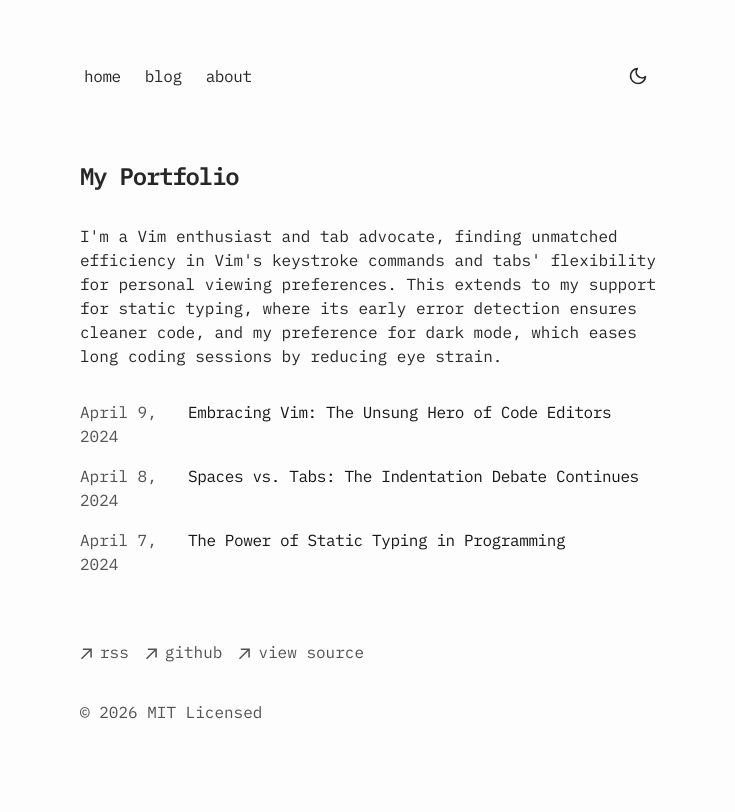
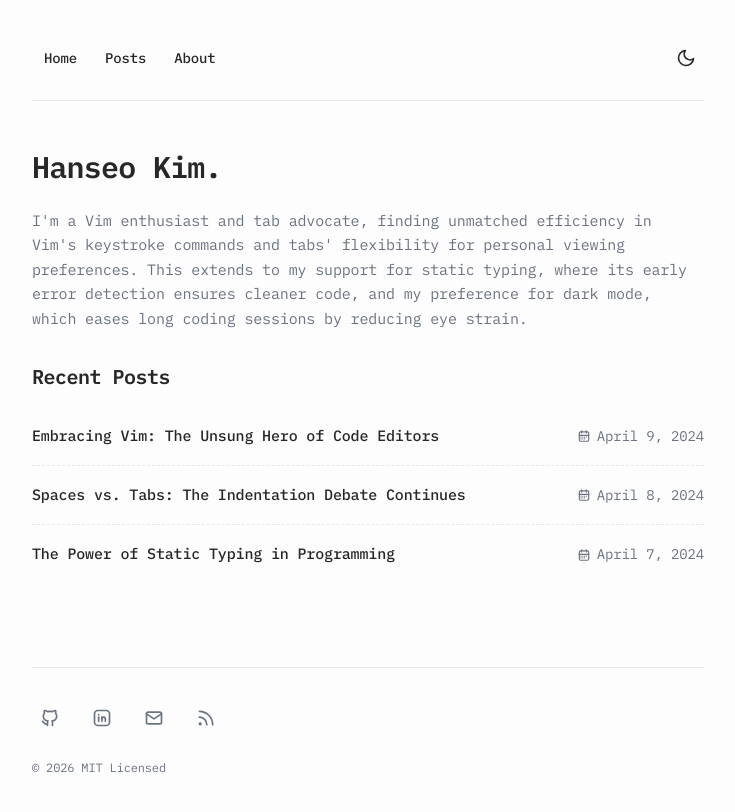
Before and after one commit to seueooo/blog, a Next.js app: page / in a window 1280 px wide. Shown: the top 812 px of the page, without its empty margins (272-1007 px from the left). Built offline with nearby package versions, Linux system fonts and the light colour scheme.

Commit message:
스타일 개편

```diff
--- a/app/blog/page.tsx
+++ b/app/blog/page.tsx
@@ -8,7 +8,9 @@ export const metadata = {
 export default function Page() {
   return (
     <section>
-      <h1 className="font-semibold text-2xl mb-8 tracking-tighter">My Blog</h1>
+      <h1 className="font-semibold text-3xl mb-6 tracking-tight" style={{ color: 'var(--foreground)' }}>
+        All Posts
+      </h1>
       <BlogPosts />
     </section>
   )
--- a/app/components/footer.tsx
+++ b/app/components/footer.tsx
@@ -1,59 +1,129 @@
-function ArrowIcon() {
+function GitHubIcon() {
   return (
     <svg
-      width="12"
-      height="12"
-      viewBox="0 0 12 12"
+      xmlns="http://www.w3.org/2000/svg"
+      width="20"
+      height="20"
+      viewBox="0 0 24 24"
       fill="none"
-      xmlns="http://www.w3.org/2000/svg"
+      stroke="currentColor"
+      strokeWidth="2"
+      strokeLinecap="round"
+      strokeLinejoin="round"
     >
-      <path
-        d="M2.07102 11.3494L0.963068 10.2415L9.2017 1.98864H2.83807L2.85227 0.454545H11.8438V9.46023H10.2955L10.3097 3.09659L2.07102 11.3494Z"
-        fill="currentColor"
-      />
+      <path stroke="none" d="M0 0h24v24H0z" fill="none" />
+      <path d="M9 19c-4.3 1.4 -4.3 -2.5 -6 -3m12 5v-3.5c0 -1 .1 -1.4 -.5 -2c2.8 -.3 5.5 -1.4 5.5 -6a4.6 4.6 0 0 0 -1.3 -3.2a4.2 4.2 0 0 0 -.1 -3.2s-1.1 -.3 -3.5 1.3a12.3 12.3 0 0 0 -6.2 0c-2.4 -1.6 -3.5 -1.3 -3.5 -1.3a4.2 4.2 0 0 0 -.1 3.2a4.6 4.6 0 0 0 -1.3 3.2c0 4.6 2.7 5.7 5.5 6c-.6 .6 -.6 1.2 -.5 2v3.5" />
     </svg>
   )
 }
 
+function LinkedInIcon() {
+  return (
+    <svg
+      xmlns="http://www.w3.org/2000/svg"
+      width="20"
+      height="20"
+      viewBox="0 0 24 24"
+      fill="none"
+      stroke="currentColor"
+      strokeWidth="2"
+      strokeLinecap="round"
+      strokeLinejoin="round"
+    >
+      <path stroke="none" d="M0 0h24v24H0z" fill="none" />
+      <path d="M8 11v5" />
+      <path d="M8 8v.01" />
+      <path d="M12 16v-5" />
+      <path d="M16 16v-3a2 2 0 1 0 -4 0" />
+      <path d="M3 7a4 4 0 0 1 4 -4h10a4 4 0 0 1 4 4v10a4 4 0 0 1 -4 4h-10a4 4 0 0 1 -4 -4z" />
+    </svg>
+  )
+}
+
+function MailIcon() {
+  return (
+    <svg
+      xmlns="http://www.w3.org/2000/svg"
+      width="20"
+      height="20"
+      viewBox="0 0 24 24"
+      fill="none"
+      stroke="currentColor"
+      strokeWidth="2"
+      strokeLinecap="round"
+      strokeLinejoin="round"
+    >
+      <path stroke="none" d="M0 0h24v24H0z" fill="none" />
+      <path d="M3 7a2 2 0 0 1 2 -2h14a2 2 0 0 1 2 2v10a2 2 0 0 1 -2 2h-14a2 2 0 0 1 -2 -2v-10z" />
+      <path d="M3 7l9 6l9 -6" />
+    </svg>
+  )
+}
+
+function RssIcon() {
+  return (
+    <svg
+      xmlns="http://www.w3.org/2000/svg"
+      width="20"
+      height="20"
+      viewBox="0 0 24 24"
+      fill="none"
+      stroke="currentColor"
+      strokeWidth="2"
+      strokeLinecap="round"
+      strokeLinejoin="round"
+    >
+      <path stroke="none" d="M0 0h24v24H0z" fill="none" />
+      <path d="M5 19m-1 0a1 1 0 1 0 2 0a1 1 0 1 0 -2 0" />
+      <path d="M4 4a16 16 0 0 1 16 16" />
+      <path d="M4 11a9 9 0 0 1 9 9" />
+    </svg>
+  )
+}
+
+const socialLinks = [
+  {
+    name: 'GitHub',
+    href: 'https://github.com/seueooo',
+    icon: GitHubIcon,
+  },
+  {
+    name: 'LinkedIn',
+    href: 'https://www.linkedin.com/in/hanseo-kim-1a4434133/',
+    icon: LinkedInIcon,
+  },
+  {
+    name: 'Email',
+    href: 'mailto:yds06206@naver.com',
+    icon: MailIcon,
+  },
+  {
+    name: 'RSS',
+    href: '/rss',
+    icon: RssIcon,
+  },
+]
+
 export default function Footer() {
   return (
-    <footer className="mb-16">
-      <ul className="font-sm mt-8 flex flex-col space-x-0 space-y-2 text-neutral-600 md:flex-row md:space-x-4 md:space-y-0 dark:text-neutral-300">
-        <li>
+    <footer className="mt-auto border-t pt-8 pb-16" style={{ borderColor: 'var(--border)' }}>
+      <div className="flex items-center gap-4">
+        {socialLinks.map((link) => (
           <a
-            className="flex items-center transition-all hover:text-neutral-800 dark:hover:text-neutral-100"
-            rel="noopener noreferrer"
-            target="_blank"
-            href="/rss"
+            key={link.name}
+            href={link.href}
+            target={link.href.startsWith('http') ? '_blank' : undefined}
+            rel={link.href.startsWith('http') ? 'noopener noreferrer' : undefined}
+            className="p-2 rounded-md transition-colors no-underline hover:bg-[var(--card-muted)]"
+            style={{ color: 'var(--muted-foreground)' }}
+            aria-label={link.name}
+            title={link.name}
           >
-            <ArrowIcon />
-            <p className="ml-2 h-7">rss</p>
+            <link.icon />
           </a>
-        </li>
-        <li>
-          <a
-            className="flex items-center transition-all hover:text-neutral-800 dark:hover:text-neutral-100"
-            rel="noopener noreferrer"
-            target="_blank"
-            href="https://github.com/vercel/next.js"
-          >
-            <ArrowIcon />
-            <p className="ml-2 h-7">github</p>
-          </a>
-        </li>
-        <li>
-          <a
-            className="flex items-center transition-all hover:text-neutral-800 dark:hover:text-neutral-100"
-            rel="noopener noreferrer"
-            target="_blank"
-            href="https://vercel.com/templates/next.js/portfolio-starter-kit"
-          >
-            <ArrowIcon />
-            <p className="ml-2 h-7">view source</p>
-          </a>
-        </li>
-      </ul>
-      <p className="mt-8 text-neutral-600 dark:text-neutral-300">
+        ))}
+      </div>
+      <p className="mt-6 text-xs" style={{ color: 'var(--muted-foreground)' }}>
         © {new Date().getFullYear()} MIT Licensed
       </p>
     </footer>
--- a/app/components/nav.tsx
+++ b/app/components/nav.tsx
@@ -3,40 +3,39 @@ import { ThemeToggle } from './theme-toggle'
 
 const navItems = {
   '/': {
-    name: 'home',
+    name: 'Home',
   },
   '/blog': {
-    name: 'blog',
+    name: 'Posts',
   },
   '/about': {
-    name: 'about',
+    name: 'About',
   },
 }
 
 export function Navbar() {
   return (
-    <aside className="-ml-[8px] mb-16 tracking-tight">
-      <div className="lg:sticky lg:top-20">
+    <header className="mb-12 border-b pb-6" style={{ borderColor: 'var(--border)' }}>
       <nav
-          className="flex flex-row items-center justify-between relative px-0 pb-0 fade md:overflow-auto scroll-pr-6 md:relative"
+        className="flex flex-row items-center justify-between"
         id="nav"
       >
-          <div className="flex flex-row space-x-0">
+        <ul className="flex flex-row gap-1 list-none p-0 m-0">
           {Object.entries(navItems).map(([path, { name }]) => {
             return (
+              <li key={path}>
                 <Link
-                  key={path}
                   href={path}
-                  className="transition-all flex align-middle relative py-1 px-2 m-1 hover:opacity-70"
+                  className="px-3 py-1.5 text-sm font-medium no-underline rounded-md transition-colors hover:bg-[var(--card-muted)]"
                 >
                   {name}
                 </Link>
+              </li>
             )
           })}
-          </div>
+        </ul>
         <ThemeToggle />
       </nav>
-      </div>
-    </aside>
+    </header>
   )
 }
--- a/app/components/posts.tsx
+++ b/app/components/posts.tsx
@@ -1,11 +1,40 @@
 import Link from 'next/link'
 import { formatDate, getBlogPosts } from 'app/blog/utils'
+
+function CalendarIcon() {
+  return (
+    <svg
+      xmlns="http://www.w3.org/2000/svg"
+      width="14"
+      height="14"
+      viewBox="0 0 24 24"
+      fill="none"
+      stroke="currentColor"
+      strokeWidth="2"
+      strokeLinecap="round"
+      strokeLinejoin="round"
+    >
+      <path stroke="none" d="M0 0h24v24H0z" fill="none" />
+      <path d="M4 7a2 2 0 0 1 2 -2h12a2 2 0 0 1 2 2v12a2 2 0 0 1 -2 2h-12a2 2 0 0 1 -2 -2v-12z" />
+      <path d="M16 3v4" />
+      <path d="M8 3v4" />
+      <path d="M4 11h16" />
+      <path d="M7 14h.013" />
+      <path d="M10.01 14h.005" />
+      <path d="M13.01 14h.005" />
+      <path d="M16.015 14h.005" />
+      <path d="M13.015 17h.005" />
+      <path d="M7.01 17h.005" />
+      <path d="M10.01 17h.005" />
+    </svg>
+  )
+}
 
 export function BlogPosts() {
   let allBlogs = getBlogPosts()
 
   return (
-    <div>
+    <ul className="list-none p-0 m-0">
       {allBlogs
         .sort((a, b) => {
           if (
@@ -16,21 +45,21 @@ export function BlogPosts() {
           return 1
         })
         .map((post) => (
-          <Link
-            key={post.slug}
-            className="flex flex-col space-y-1 mb-4"
-            href={`/blog/${post.slug}`}
-          >
-            <div className="w-full flex flex-col md:flex-row space-x-0 md:space-x-2">
-              <p className="text-neutral-600 dark:text-neutral-400 w-[100px] tabular-nums">
+          <li key={post.slug} className="post-item">
+            <Link
+              href={`/blog/${post.slug}`}
+              className="flex flex-col gap-1 no-underline md:flex-row md:items-center md:justify-between"
+            >
+              <span className="post-title">
+                {post.metadata.title}
+              </span>
+              <span className="post-date flex items-center gap-1.5 shrink-0">
+                <CalendarIcon />
                 {formatDate(post.metadata.publishedAt, false)}
-              </p>
-              <p className="text-neutral-900 dark:text-neutral-100 tracking-tight">
-                {post.metadata.title}
-              </p>
-            </div>
-          </Link>
+              </span>
+            </Link>
+          </li>
         ))}
-    </div>
+    </ul>
   )
 }
--- a/app/components/theme-toggle.tsx
+++ b/app/components/theme-toggle.tsx
@@ -28,8 +28,9 @@ export function ThemeToggle() {
   return (
     <button
       onClick={toggleTheme}
-      className="p-2 hover:opacity-70 rounded-lg transition-colors"
+      className="p-2 rounded-md transition-colors hover:bg-[var(--card-muted)]"
       aria-label={`Switch to ${theme === 'light' ? 'dark' : 'light'} mode`}
+      style={{ color: 'var(--foreground)' }}
     >
       {theme === 'light' ? (
         <svg
--- a/app/global.css
+++ b/app/global.css
@@ -2,13 +2,18 @@
 
 @custom-variant dark (&:where([data-theme="dark"], [data-theme="dark"] *));
 
+/* ===== AstroPaper-Inspired Theme ===== */
 :root,
 html[data-theme="light"] {
   --background: #fdfdfd;
   --foreground: #282728;
-  --accent: #006cac;
-  --muted: #e6e6e6;
-  --border: #ece9e9;
+  --accent: #0369a1;
+  --accent-hover: #0284c7;
+  --muted: #9ca3af;
+  --muted-foreground: #6b7280;
+  --border: #e5e7eb;
+  --card: #f9fafb;
+  --card-muted: #f3f4f6;
 
   --sh-class: #2d5e9d;
   --sh-identifier: #354150;
@@ -22,14 +27,18 @@ html[data-theme="light"] {
 }
 
 html[data-theme="dark"] {
-  --background: #212737;
-  --foreground: #eaedf3;
-  --accent: #ff6b01;
-  --muted: #343f60;
-  --border: #ab4b08;
+  --background: #181a1b;
+  --foreground: #e4e4e7;
+  --accent: #38bdf8;
+  --accent-hover: #7dd3fc;
+  --muted: #52525b;
+  --muted-foreground: #a1a1aa;
+  --border: #3f3f46;
+  --card: #27272a;
+  --card-muted: #1f1f22;
 
   --sh-class: #4c97f8;
-  --sh-identifier: white;
+  --sh-identifier: #e4e4e7;
   --sh-keyword: #f47067;
   --sh-string: #0fa295;
 
@@ -39,7 +48,7 @@ html[data-theme="dark"] {
 * {
   border-color: var(--border);
   outline-color: var(--accent);
-  scrollbar-width: auto;
+  scrollbar-width: thin;
   scrollbar-color: var(--muted) transparent;
 }
 
@@ -53,6 +62,9 @@ body {
   background-color: var(--background);
   color: var(--foreground);
   font-family: var(--font-ibm-plex-mono), monospace;
+  font-size: 0.9375rem;
+  line-height: 1.75;
+  letter-spacing: -0.01em;
 }
 
 ::selection {
@@ -60,9 +72,18 @@ body {
   color: var(--background);
 }
 
+a {
+  color: var(--foreground);
+  transition: color 0.15s ease-in-out;
+}
+
+a:hover {
+  color: var(--accent);
+}
+
 a:focus-visible,
 button:focus-visible {
-  @apply outline-offset-1 outline-2 outline-dashed no-underline;
+  @apply outline-offset-2 outline-2 outline-dashed no-underline;
   outline-color: var(--accent);
 }
 
@@ -72,11 +93,53 @@ button:not(:disabled),
 }
 
 .active-nav {
-  @apply underline decoration-wavy decoration-2 underline-offset-8;
+  color: var(--accent);
+  text-decoration: underline;
+  text-decoration-style: dashed;
+  text-decoration-thickness: 1px;
+  text-underline-offset: 6px;
 }
 
 :target {
   scroll-margin-block: 1rem;
+}
+
+/* ===== Section Headings ===== */
+h1, h2, h3, h4, h5, h6 {
+  color: var(--foreground);
+  font-weight: 600;
+  letter-spacing: -0.025em;
+}
+
+/* ===== Post List Item Styling ===== */
+.post-item {
+  border-bottom: 1px dashed var(--border);
+  padding-block: 1rem;
+}
+
+.post-item:last-child {
+  border-bottom: none;
+}
+
+.post-title {
+  color: var(--foreground);
+  font-weight: 500;
+  text-decoration: none;
+  transition: color 0.15s ease-in-out;
+}
+
+.post-item:hover .post-title {
+  color: var(--accent);
+  text-decoration: underline;
+  text-decoration-style: dashed;
+  text-underline-offset: 4px;
+  text-decoration-thickness: 1px;
+}
+
+.post-date {
+  color: var(--muted-foreground);
+  font-size: 0.875rem;
+  font-variant-numeric: tabular-nums;
 }
 
 /* ===== Typography Styles ===== */
--- a/app/layout.tsx
+++ b/app/layout.tsx
@@ -72,10 +72,12 @@ export default function RootLayout({
           }}
         />
       </head>
-      <body className="antialiased max-w-xl mx-4 mt-8 lg:mx-auto">
-        <main className="flex-auto min-w-0 mt-6 flex flex-col px-2 md:px-0">
+      <body className="antialiased max-w-2xl mx-4 mt-10 lg:mx-auto">
+        <main className="flex-auto min-w-0 flex flex-col px-2 md:px-0">
           <Navbar />
-          {children}
+          <div className="flex-1">
+            {children}
+          </div>
           <Footer />
           <Analytics />
           <SpeedInsights />
--- a/app/not-found.tsx
+++ b/app/not-found.tsx
@@ -1,10 +1,12 @@
 export default function NotFound() {
   return (
     <section>
-      <h1 className="mb-8 text-2xl font-semibold tracking-tighter">
+      <h1 className="mb-6 text-3xl font-semibold tracking-tight" style={{ color: 'var(--foreground)' }}>
         404 - Page Not Found
       </h1>
-      <p className="mb-4">The page you are looking for does not exist.</p>
+      <p style={{ color: 'var(--muted-foreground)' }}>
+        The page you are looking for does not exist.
+      </p>
     </section>
   )
 }
--- a/app/page.tsx
+++ b/app/page.tsx
@@ -3,17 +3,20 @@ import { BlogPosts } from 'app/components/posts'
 export default function Page() {
   return (
     <section>
-      <h1 className="mb-8 text-2xl font-semibold tracking-tighter">
-        My Portfolio
+      <h1 className="mb-6 text-3xl font-semibold tracking-tight" style={{ color: 'var(--foreground)' }}>
+        Hanseo Kim.
       </h1>
-      <p className="mb-4">
+      <p className="mb-8 leading-relaxed" style={{ color: 'var(--muted-foreground)' }}>
         {`I'm a Vim enthusiast and tab advocate, finding unmatched efficiency in
         Vim's keystroke commands and tabs' flexibility for personal viewing
         preferences. This extends to my support for static typing, where its
         early error detection ensures cleaner code, and my preference for dark
         mode, which eases long coding sessions by reducing eye strain.`}
       </p>
-      <div className="my-8">
+      <div>
+        <h2 className="mb-4 text-xl font-semibold tracking-tight" style={{ color: 'var(--foreground)' }}>
+          Recent Posts
+        </h2>
         <BlogPosts />
       </div>
     </section>
```
Also changed, not shown: app/blog/[slug]/page.tsx (+4 -4 lines). Lines whose indentation alone changed are shown as unchanged.
